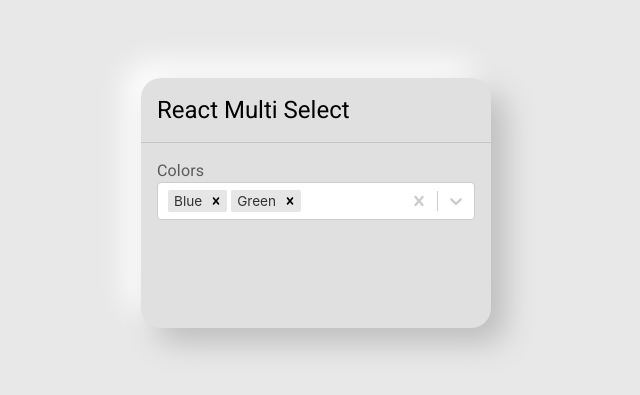
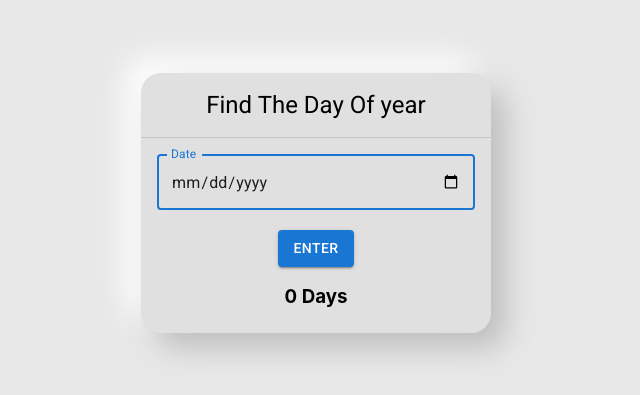
Before and after one commit to inxcode1/youtube-shorts, a React (Create React App) app: page / in a window 1280 px wide. Shown: the part 197-592 px from the top of the page, without its empty margins (324-964 px from the left). Built offline with nearby package versions, Linux system fonts and the light colour scheme.

Commit message:
add find the day of year

```diff
--- a/src/App.css
+++ b/src/App.css
@@ -44,7 +44,7 @@
   flex-direction: column;
   align-items: center;
   justify-content: center;
-  text-align: left;
+  text-align: center;
   color: black;
 }
 
@@ -79,7 +79,7 @@ img {
 
 .card {
   width: 350px;
-  height: 250px;
+  height: 260px;
   border-radius: 20px;
   background: #e0e0e0;
   box-shadow: 15px 15px 30px #bebebe, -15px -15px 30px #ffffff;
--- a/src/App.js
+++ b/src/App.js
@@ -1,11 +1,11 @@
 import "./App.css";
-import { MultiSelect } from "./component/MultiSelect/MultiSelect";
+import { FindTheDayOfYear } from "./component/FindTheDayOfYear/FindTheDayOfYear";
 
 function App() {
   return (
     <div className="App">
       <div className="App-dark">
-        <MultiSelect />
+        <FindTheDayOfYear />
       </div>
     </div>
   );
--- /dev/null
+++ b/src/component/FindTheDayOfYear/FindTheDayOfYear.jsx
@@ -0,0 +1,51 @@
+import {
+  Button,
+  CardContent,
+  CardHeader,
+  Divider,
+  TextField,
+} from "@mui/material";
+import React, { useState } from "react";
+
+export const FindTheDayOfYear = () => {
+  const [date, setDate] = useState();
+  const [day, setDay] = useState(0);
+
+  const getDateOfYear = (date) =>
+    Math.floor((date.getTime() - new Date(date.getFullYear(),
+     0, 0)) / 864e5
+    );
+
+  const dayOfYear = (date) => {
+    if (date) {
+      setDay(getDateOfYear(new Date(date)));
+    }
+  };
+
+  return (
+    <React.Fragment>
+      <div className="card">
+        <CardHeader title="Find The Day Of year" />
+        <Divider />
+        <CardContent>
+          <TextField
+            label="Date"
+            type="date"
+            fullWidth
+            focused
+            onChange={(e) => setDate(e.target.value)}
+          />
+          <Button
+            variant="contained"
+            sx={{ marginTop: "20px" }}
+            onClick={() => dayOfYear(date)}
+          >
+            Enter
+          </Button>
+
+          <h3>{day} Days</h3>
+        </CardContent>
+      </div>
+    </React.Fragment>
+  );
+};
```
